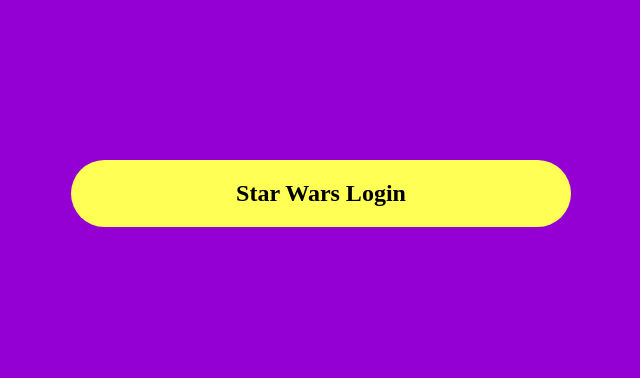
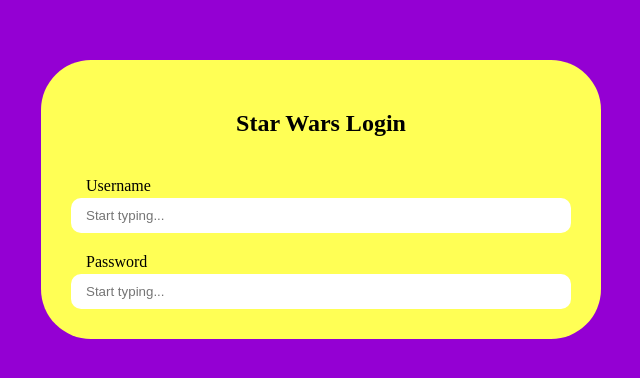
Before and after one commit to Dimitar560/StarWarsLoginPage, a React (Vite) app: page / in a window 1280 px wide. Shown: the part 140-518 px from the top of the page, without its empty margins (319-959 px from the left). Built offline with nearby package versions, Linux system fonts and the light colour scheme.

Commit message:
Input component added
- Multi usable input component added
- Input styling added
- Label added

```diff
--- a/src/components/LoginForm/LoginForm.module.css
+++ b/src/components/LoginForm/LoginForm.module.css
@@ -1,5 +1,5 @@
 .wrap {
-    margin: 300px auto;
+    margin: 200px auto;
     display: flex;
     justify-content: center;
     align-items: center;
@@ -7,4 +7,7 @@
     max-height: 500px;
     background-color: #ffff55;
     border-radius: 50px;
+    flex-flow: column wrap;
+    padding: 30px;
+    gap: 20px;
 }
--- a/src/components/LoginForm/LoginForm.tsx
+++ b/src/components/LoginForm/LoginForm.tsx
@@ -1,9 +1,22 @@
+import TextInput from "../inputs/TextInput";
 import styles from "./LoginForm.module.css";
 
 export default function LoginForm() {
     return (
         <section className={styles.wrap}>
             <h1>Star Wars Login</h1>
+            <TextInput
+                inputName="username"
+                labelText="Username"
+                inputType={"text"}
+                defaultText="Start typing..."
+            />
+            <TextInput
+                inputName="password"
+                labelText="Password"
+                inputType={"password"}
+                defaultText="Start typing..."
+            />
         </section>
     );
 }
--- /dev/null
+++ b/src/components/inputs/TextInput.module.css
@@ -0,0 +1,17 @@
+.inputWrap {
+    display: flex;
+    flex-flow: column wrap;
+    width: 100%;
+}
+
+.inputLabel {
+    margin-left: 15px;
+    margin-bottom: 3px;
+}
+
+.inp {
+    padding: 10px 15px;
+    border-radius: 10px;
+    border: 0px;
+    outline: none;
+}
--- /dev/null
+++ b/src/components/inputs/TextInput.tsx
@@ -0,0 +1,24 @@
+import styles from "./TextInput.module.css";
+
+interface IProps {
+    inputName: string;
+    defaultText: string;
+    inputType: "text" | "password";
+    labelText: string;
+}
+
+export default function TextInput({ inputName, defaultText, inputType, labelText }: IProps) {
+    return (
+        <div className={styles.inputWrap}>
+            <label className={styles.inputLabel} htmlFor={inputName}>
+                {labelText}
+            </label>
+            <input
+                className={styles.inp}
+                placeholder={defaultText}
+                name={inputName}
+                type={inputType}
+            />
+        </div>
+    );
+}
```
